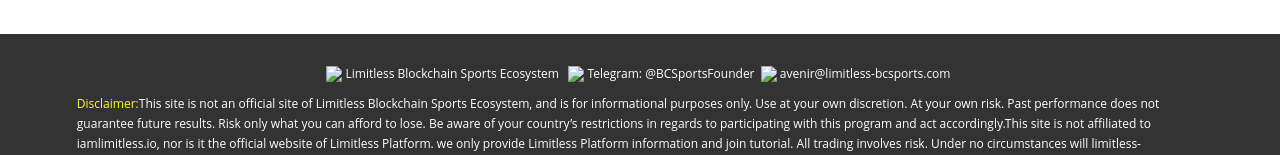
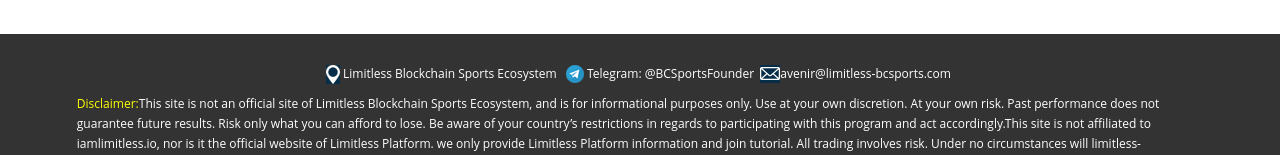
Before and after one commit to malikcodex/limitless-c, a plain HTML site: page video.html in a window 1280 px wide. Shown: the part 1798-1953 px from the top of the page. Drawn offline with nearby package versions, Linux system fonts and the light colour scheme; a script that the page names is missing.

Commit message:
Update video.html

```diff
--- a/video.html
+++ b/video.html
@@ -246,15 +246,15 @@
   </div>
 </div>
   </div>
-</div>
-<footer>
+</div><footer>
   <div class="copyright">
-    <p><img src="/gmp/skin/images/1_37.jpg">&nbsp;Limitless Blockchain Sports Ecosystem &nbsp; <img src="/gmp/skin/images/telegram.png">&nbsp;Telegram: @BCSportsFounder  &nbsp;<img src="/gmp/skin/images/1_34.jpg"> avenir@limitless-bcsports.com&nbsp;</p>
+    <p><img src="/skin/images/1_37.jpg">&nbsp;Limitless Blockchain Sports Ecosystem &nbsp; <img src="/skin/images/telegram.png">&nbsp;Telegram: @BCSportsFounder &nbsp;<img src="/skin/images/1_34.jpg">avenir@limitless-bcsports.com&nbsp;</p>
 
         <p align="left" style="padding-left:6%;padding-right:6%;">
   <span style="color:#ffff00;">Disclaimer:</span>This site is not an official site of Limitless Blockchain Sports Ecosystem, and is for informational purposes only. Use at your own discretion. At your own risk. Past performance does not guarantee future results. Risk only what you can afford to lose. Be aware of your country’s restrictions in regards to participating with this program and act accordingly.This site is not affiliated to iamlimitless.io, nor is it the official website of Limitless Platform. we only provide Limitless Platform information and join tutorial. All trading involves risk. Under no circumstances will limitless-BCSports.com be responsible for any financial losses you may suffer.Never Borrow money to get involved in any Business or Market. Never invest money you CANNOT afford to lose.<br>
   </p>
     <p>Copyright © Limitless Platform,Limitless Blockchain Sports Ecosystem,iamlimitless.io,Limitless DAISY AI Trading  All Rights Reserved. <a href="#" target="_blank">XML</a>
+
 <script type="text/javascript">
 var sc_project=12970740;
 var sc_invisible=1;
```
